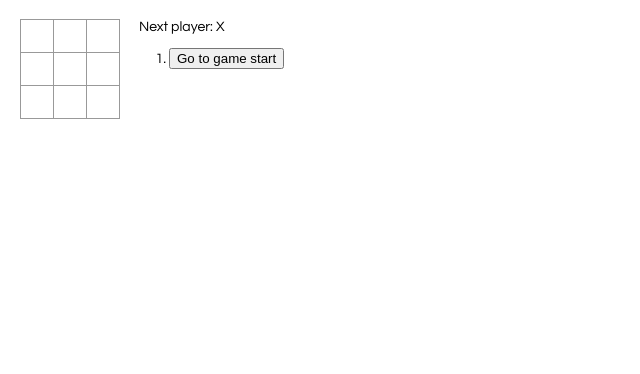
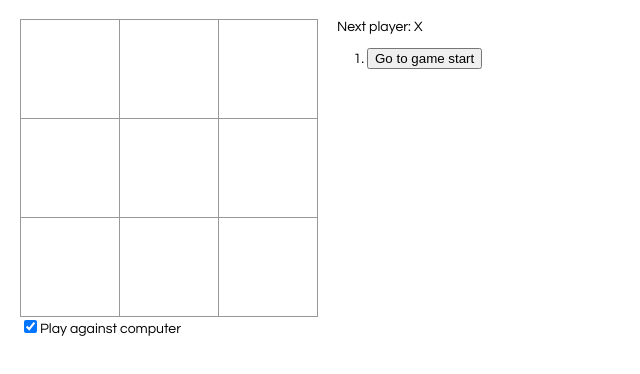
Before and after one commit to raydot/tic-tac-toe, a React app: page / in a window 1280 px wide. Shown: the whole page, without its empty margins (0-640 px from the left). Built offline with nearby package versions, Linux system fonts and the light colour scheme.

Commit message:
Made the pieces bigger and added a computer play function.

```diff
--- a/src/index.css
+++ b/src/index.css
@@ -22,15 +22,15 @@ ul {
   background: #fff;
   border: 1px solid #999;
   float: left;
-  font-size: 24px;
+  font-size: 48px;
   font-weight: bold;
-  line-height: 34px;
-  height: 34px;
+  line-height: 100px;
+  height: 100px;
   margin-right: -1px;
   margin-top: -1px;
   padding: 0;
   text-align: center;
-  width: 34px;
+  width: 100px;
 }
 
 .square:focus {
--- a/src/index.js
+++ b/src/index.js
@@ -48,10 +48,7 @@ class Board extends React.Component {
 
   renderSquare(i) {
     return (
-      // <Square
-      //   value={this.state.squares[i]}
-      //   onClick={() => this.handleClick(i)}
-      // />
+      // Refactor so it works with hooks
       <Square
         value={this.props.squares[i]}
         onClick={() => this.props.onClick(i)}
@@ -73,7 +70,6 @@ class Board extends React.Component {
 
     return (
       <div>
-        {/* <div className='status'>{status}</div> */}
         <div className='board-row'>
           {this.renderSquare(0)}
           {this.renderSquare(1)}
@@ -106,6 +102,7 @@ class Game extends React.Component {
       ],
       stepNumber: 0,
       xIsNext: true,
+      playComp: true,
     };
   }
 
@@ -141,6 +138,23 @@ class Game extends React.Component {
     });
   }
 
+  // ******************
+  // AI LOGIC
+
+  computersTurn() {
+    // Lot of stuff reused from handleClick
+    // needs refactor
+    const history = this.state.history.slice(0, this.state.stepNumber + 1);
+    const current = history[history.length - 1];
+    const squares = current.squares.slice();
+    console.log("my turn!");
+    console.log(squares);
+  }
+  toggleComputerOpponent = (e) => {
+    this.setState({ playComp: !this.state.playComp });
+  };
+  // ******************
+
   render() {
     const history = this.state.history;
     const current = history[this.state.stepNumber];
@@ -160,6 +174,9 @@ class Game extends React.Component {
       status = "Winner: " + winner;
     } else {
       status = "Next player: " + (this.state.xIsNext ? "X" : "O");
+      if (this.state.xIsNext === false && this.state.playComp) {
+        this.computersTurn();
+      }
     }
 
     return (
@@ -169,6 +186,15 @@ class Game extends React.Component {
             squares={current.squares}
             onClick={(i) => this.handleClick(i)}
           />
+          <div>
+            <input
+              type='checkbox'
+              value='playComp'
+              defaultChecked={this.state.playComp}
+              onClick={this.toggleComputerOpponent}
+            />
+            Play against computer
+          </div>
         </div>
         <div className='game-info'>
           <div>{status}</div>
@@ -196,9 +222,9 @@ function calculateWinner(squares) {
   for (let i = 0; i < lines.length; i++) {
     const [a, b, c] = lines[i];
     // console.table(lines);
-    console.log(
-      `a:${a}, b:${b}, c:${c}, sa:${squares[a]}, sb:${squares[b]}, sc:${squares[c]}`
-    );
+    // console.log(
+    //   `a:${a}, b:${b}, c:${c}, sa:${squares[a]}, sb:${squares[b]}, sc:${squares[c]}`
+    // );
     // Using truthiness to check: if it exists
     // AND finds all x's or all o's in any of the positions in i
     // we have a winner!
@@ -206,6 +232,6 @@ function calculateWinner(squares) {
       return squares[a];
     }
   }
-  console.log("-----");
+  //console.log("-----");
   return null;
 }
```
